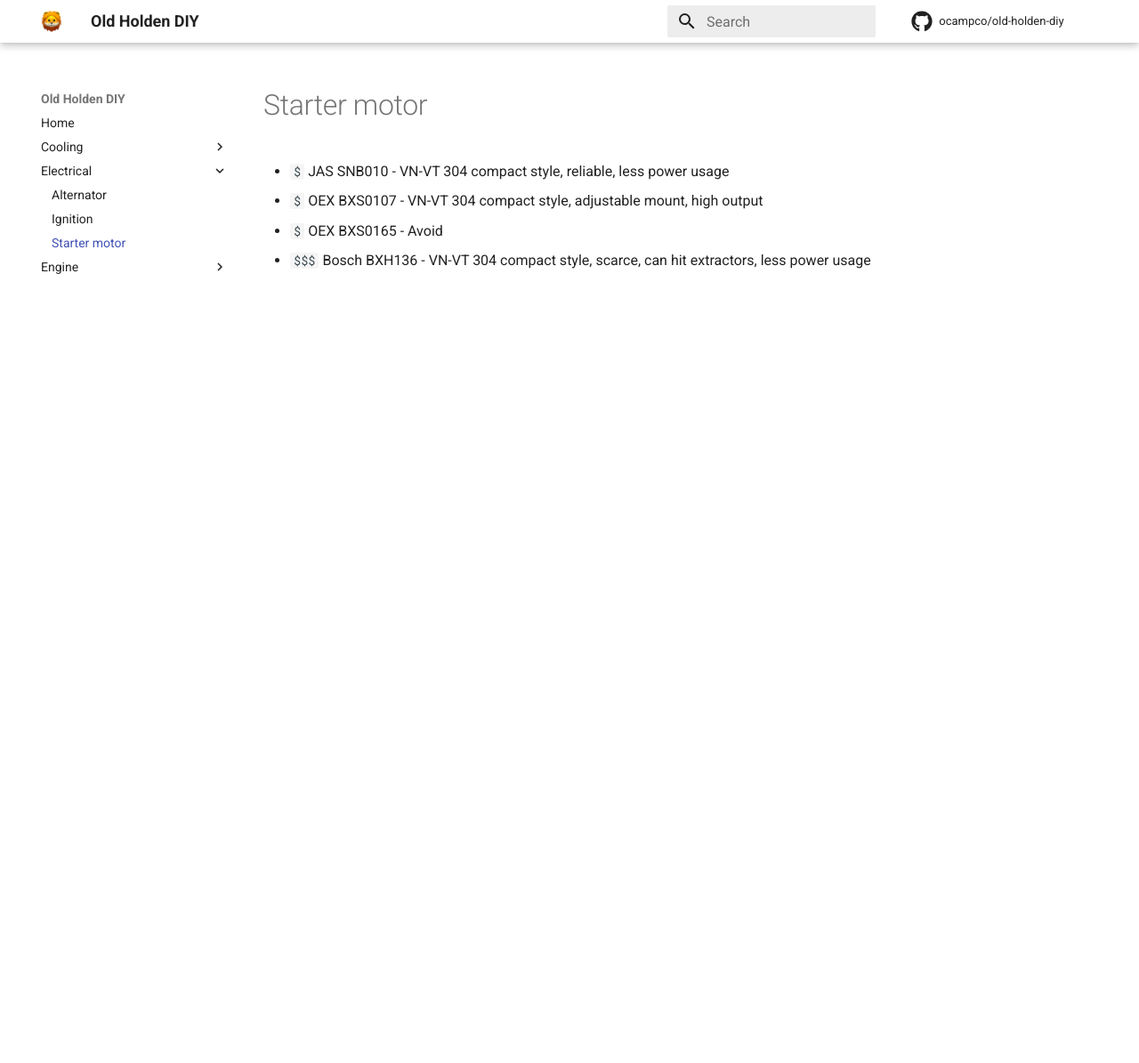
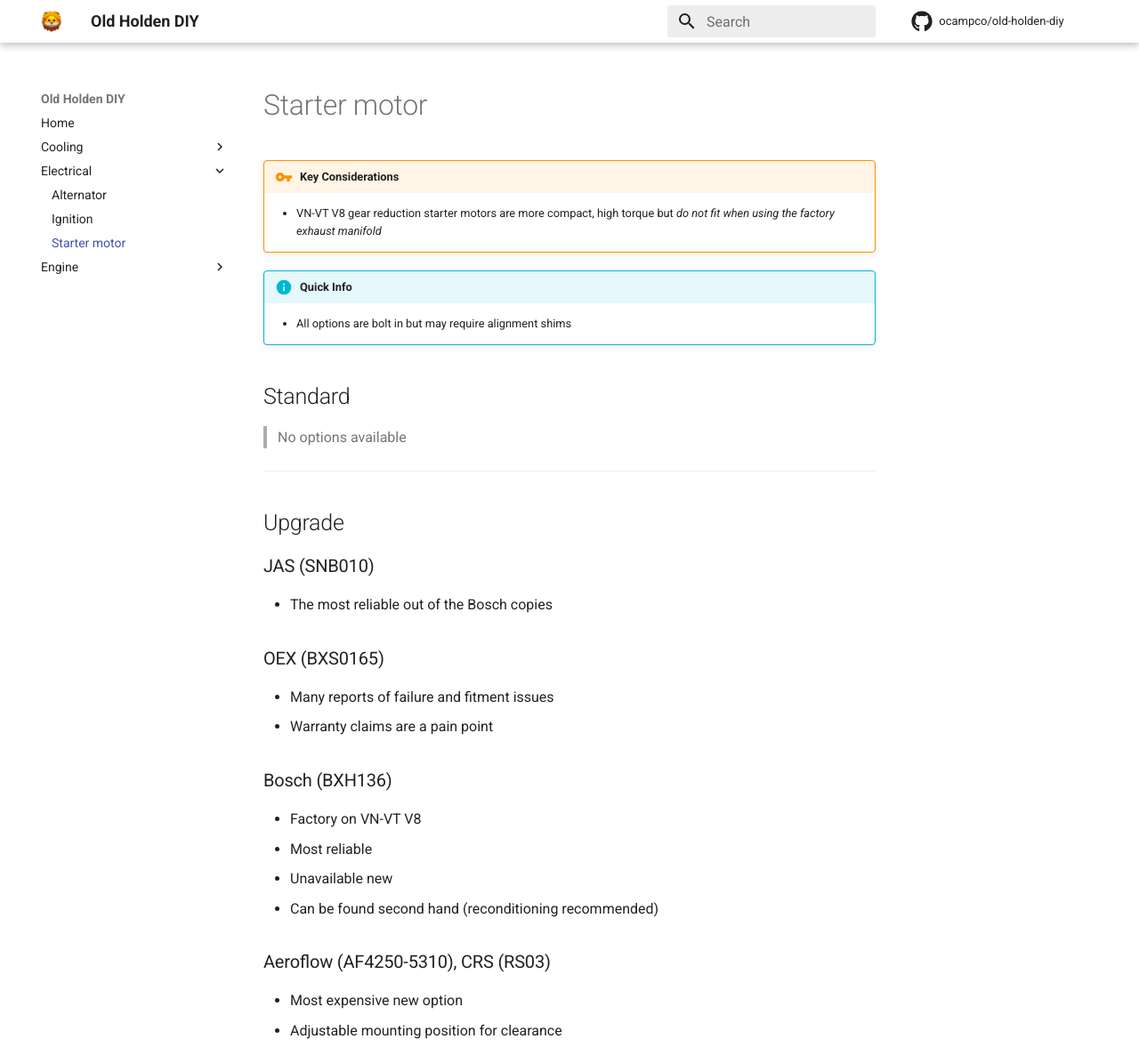
Before and after one commit to ocampco/old-holden-diy, an MkDocs documentation site: the page built from docs/electrical/starter-motor.md, in a window 1280 px wide and 1195 px high. Shown: the whole window at 89% size. Built offline with MkDocs 1.6.1 and Material for MkDocs 9.7.7, drawn with Linux system fonts in a browser that asks for light colours; comment, search, counter and statistics services are not loaded.

Commit message:
update starter

```diff
--- a/docs/electrical/starter-motor.md
+++ b/docs/electrical/starter-motor.md
@@ -3,7 +3,33 @@
 authors: [ocampus]
 ---
 
-- `$` JAS SNB010 - VN-VT 304 compact style, reliable, less power usage
-- `$` OEX BXS0107 - VN-VT 304 compact style, adjustable mount, high output
-- `$` OEX BXS0165 - Avoid
-- `$$$` Bosch BXH136 - VN-VT 304 compact style, scarce, can hit extractors,  less power usage
+!!! warning "Key Considerations"
+    - VN-VT V8 gear reduction starter motors are more compact, high torque but _do not fit when using the factory exhaust manifold_
+
+!!! info "Quick Info"
+    - All options are bolt in but may require alignment shims
+
+## Standard
+
+> No options available
+
+---
+
+## Upgrade
+
+### JAS (SNB010)
+- The most reliable out of the Bosch copies
+
+### OEX (BXS0165)
+- Many reports of failure and fitment issues
+- Warranty claims are a pain point
+
+### Bosch (BXH136)
+- Factory on VN-VT V8
+- Most reliable
+- Unavailable new
+- Can be found second hand (reconditioning recommended)
+
+### Aeroflow (AF4250-5310), CRS (RS03)
+- Most expensive new option
+- Adjustable mounting position for clearance
```
Also changed, not shown: docs/index.md (+2 -1 lines).
